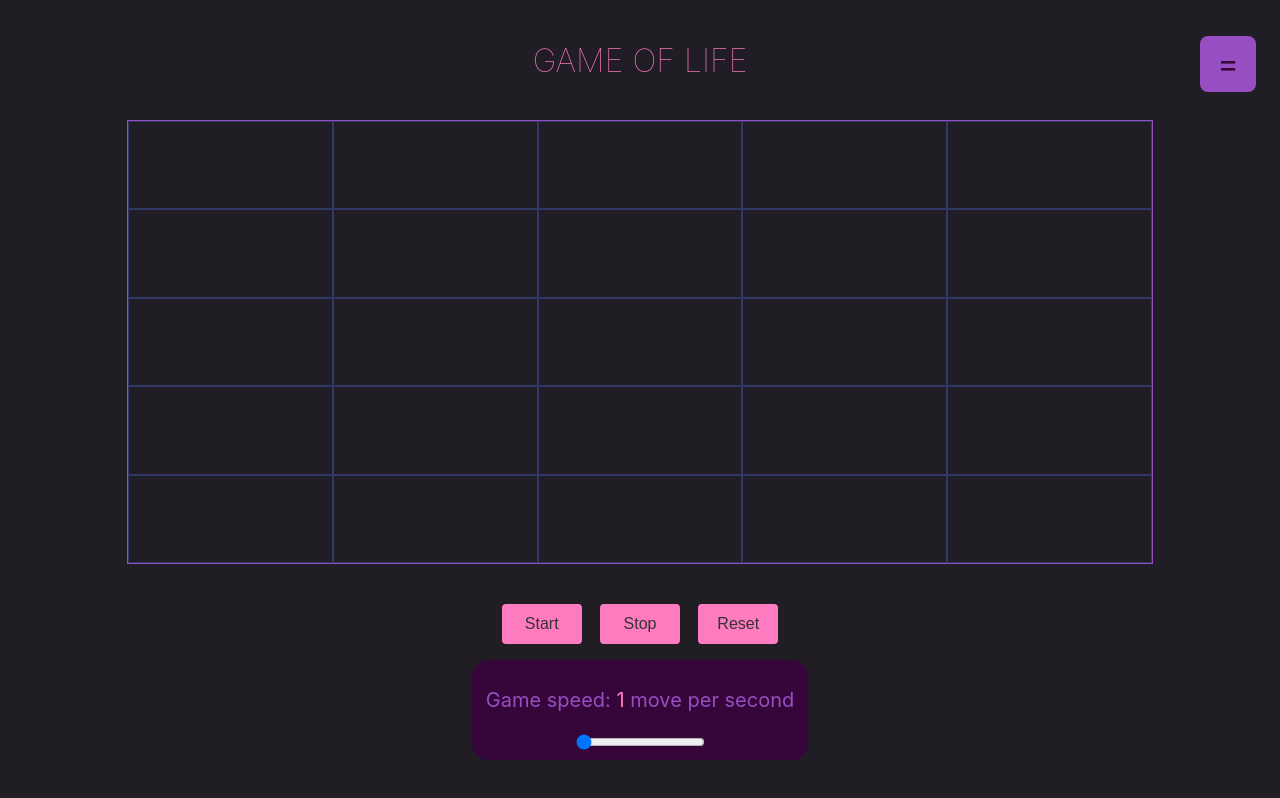
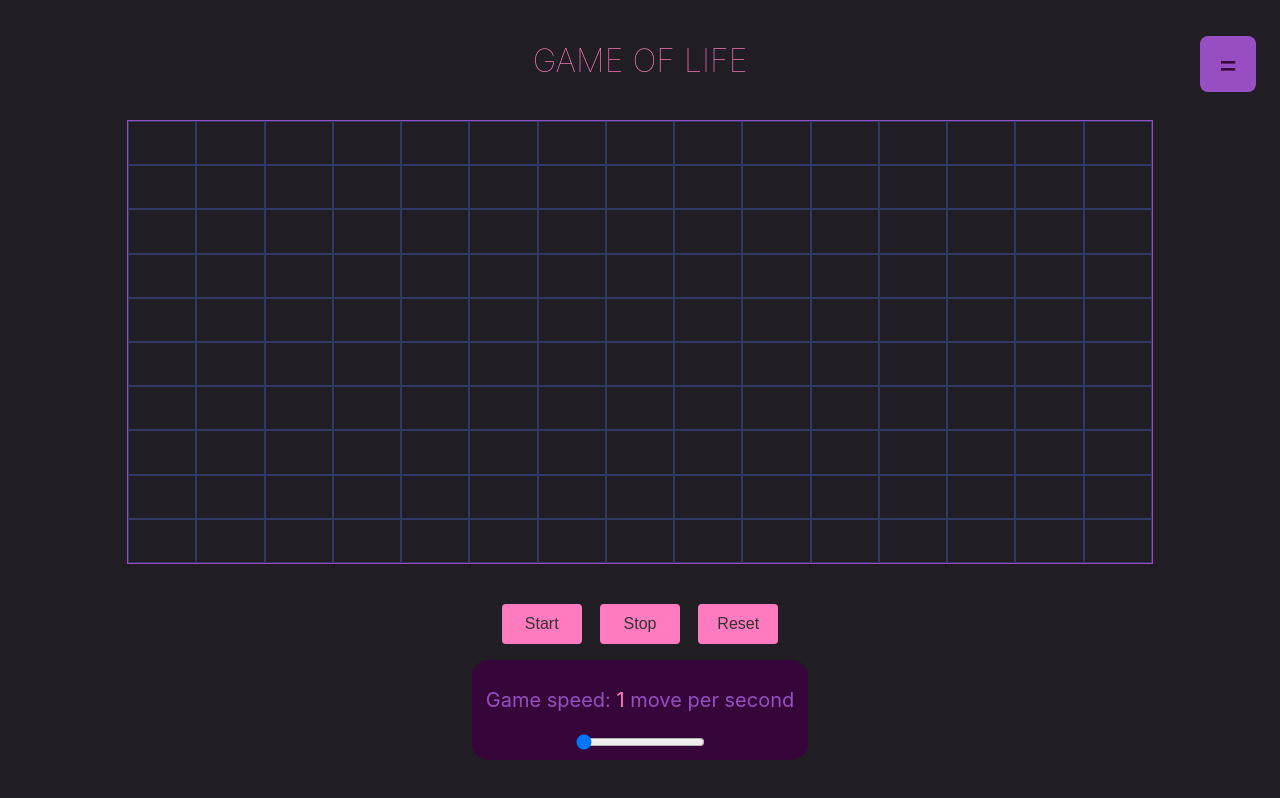
Before and after one commit to kpekk/GameOfLife_v2, a Svelte app: page / in a window 1280 px wide. Built offline with nearby package versions, Linux system fonts and the light colour scheme.

Commit message:
increased the size of initial board. min board size still needs to be set

```diff
--- a/src/Board.js
+++ b/src/Board.js
@@ -1,4 +1,5 @@
 export default class Board {
+  //todo min board siza 10x15
   constructor(rows, cols) {
     this.board = this.createBoardOfSize(rows, cols);
   }
@@ -22,7 +23,7 @@ export default class Board {
   };
 
   resetBoard = () => {
-    this.board = this.createBoardOfSize(5, 5);
+    this.board = this.createBoardOfSize(10, 15);
   };
 
   increaseBoardSizeIfNeeded = () => {
@@ -104,8 +105,8 @@ export default class Board {
 
     return boardIsEmpty
       ? [
-          [0, 5],
-          [0, 5],
+          [0, 10],
+          [0, 15],
         ]
       : [
           [firstXIndex, lastXIndex],
--- a/src/Board.svelte
+++ b/src/Board.svelte
@@ -2,7 +2,7 @@
   import Board from "./Board.js";
   import SideNav from "./SideNav.svelte";
 
-  let board = new Board(5, 5);
+  let board = new Board(10, 15);
 
   export const nextState = () => {
     board.nextState();
```
